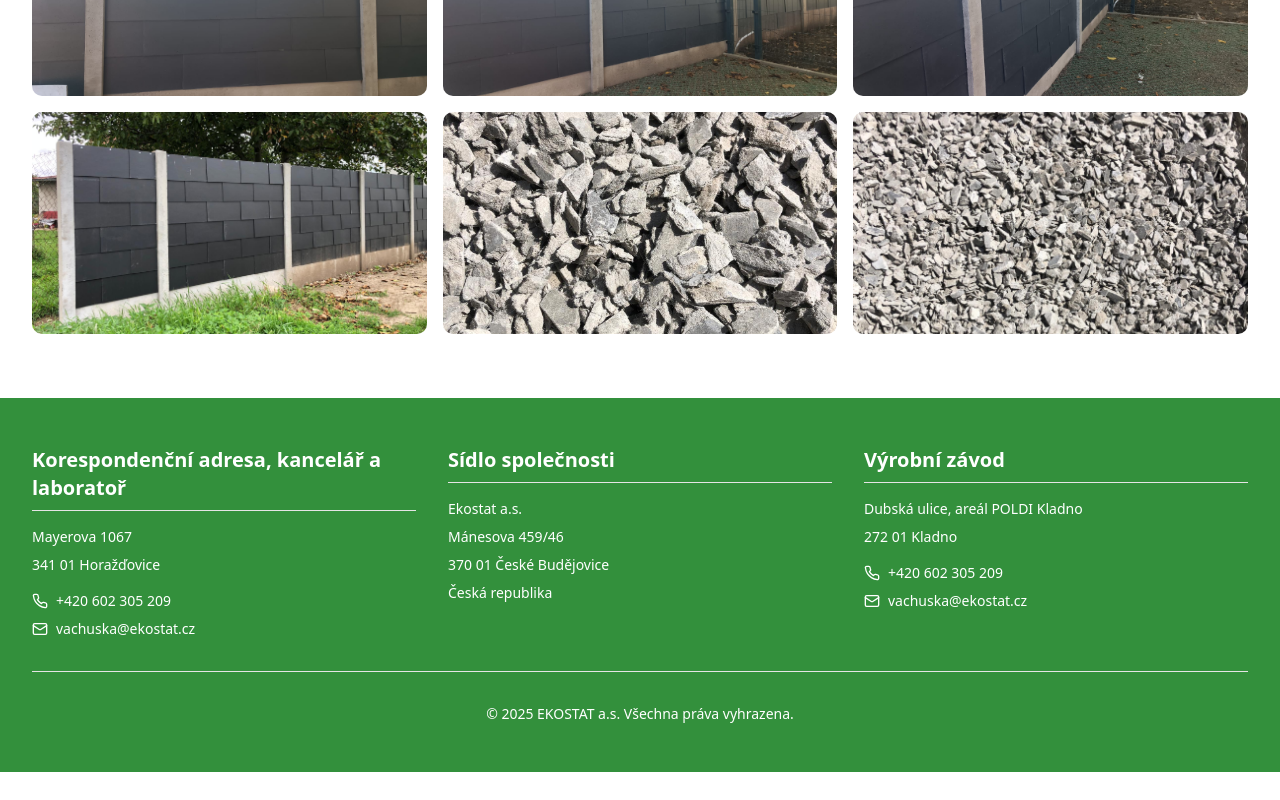
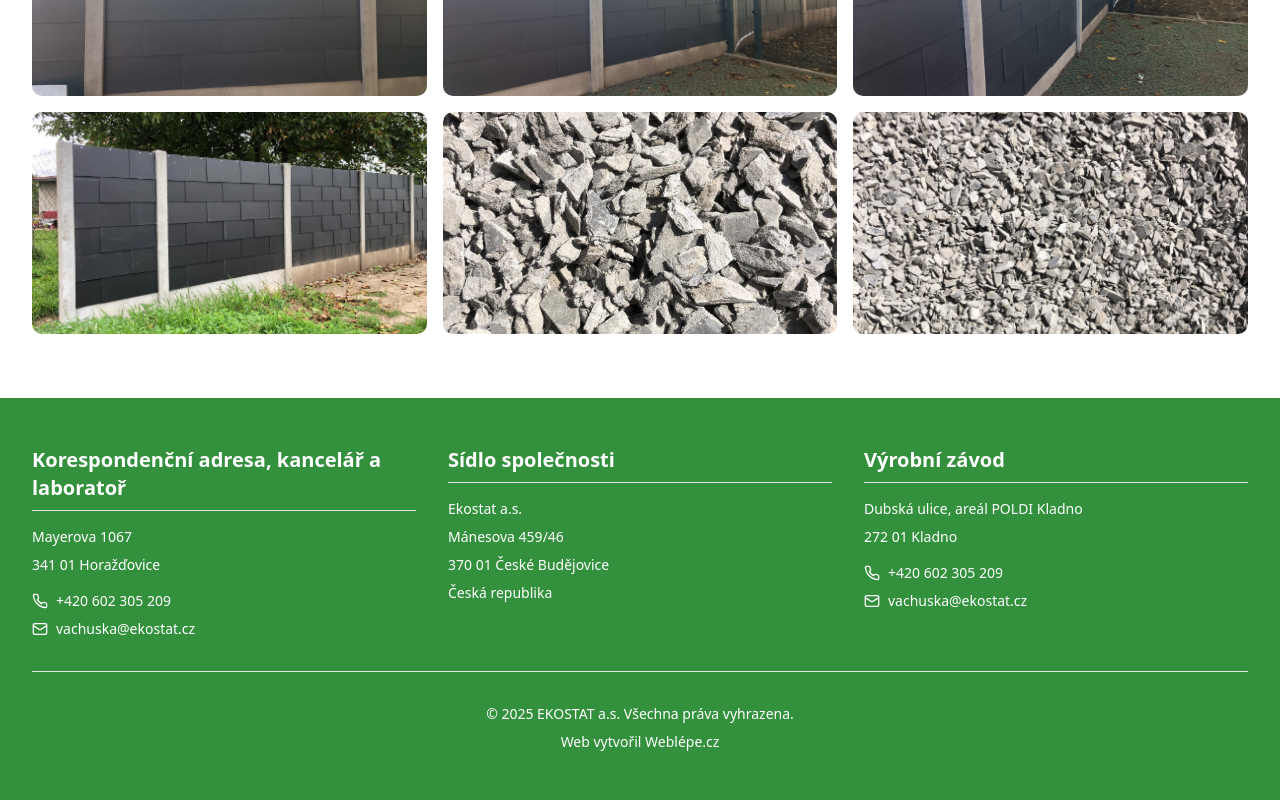
Before and after one commit to vachuska1/ekostat-vachuska-newdev, a Next.js app: page / in a window 1280 px wide. Shown: the part 741-1541 px from the top of the page. Before the commit the page ends 1513 px from the top, so only its background shows below. Built offline with nearby package versions, Linux system fonts and the light colour scheme.

Commit message:
Add Weblépe.cz author credit to footer

```diff
--- a/components/footer.tsx
+++ b/components/footer.tsx
@@ -55,6 +55,7 @@ const Footer = () => {
 
         <div className="border-t border-primary-light mt-8 pt-8 text-center text-sm">
           <p>© 2025 EKOSTAT a.s. Všechna práva vyhrazena.</p>
+          <p className="mt-2">Web vytvořil <a href="https://weblepe.cz" rel="nofollow" className="hover:underline">Weblépe.cz</a></p>
         </div>
       </div>
     </footer>
```
